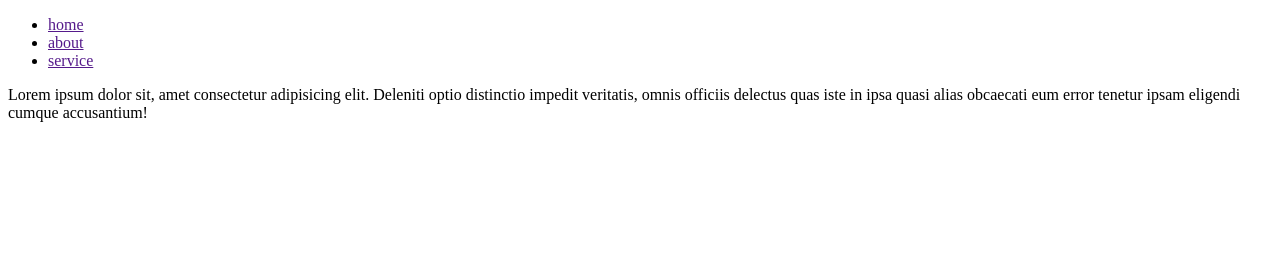
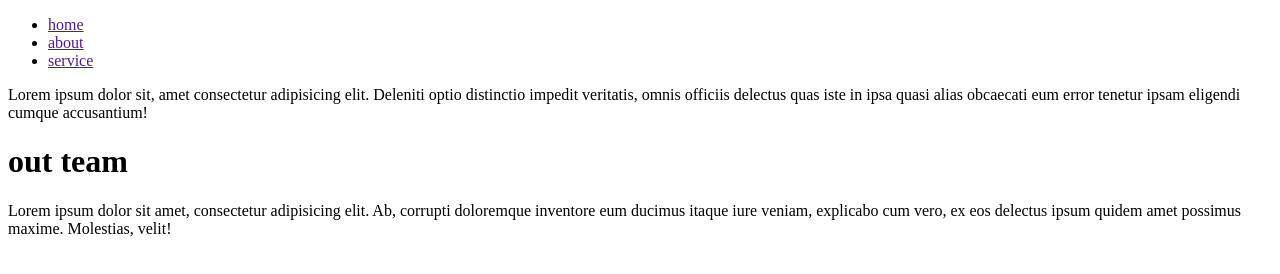
Before and after one commit to abduraximsharifjonov/traveld, a plain HTML site: page index.html in a window 1280 px wide. Drawn offline with Linux system fonts and the light colour scheme.

Commit message:
i added footer

```diff
--- a/index.html
+++ b/index.html
@@ -17,5 +17,9 @@
     <main>
         <p>Lorem ipsum dolor sit, amet consectetur adipisicing elit. Deleniti optio distinctio impedit veritatis, omnis officiis delectus quas iste in ipsa quasi alias obcaecati eum error tenetur ipsam eligendi cumque accusantium!</p>
     </main>
+    <footer>
+        <h1>out team</h1>
+        <p>Lorem ipsum dolor sit amet, consectetur adipisicing elit. Ab, corrupti doloremque inventore eum ducimus itaque iure veniam, explicabo cum vero, ex eos delectus ipsum quidem amet possimus maxime. Molestias, velit!</p>
+    </footer>
 </body>
 </html>
```
